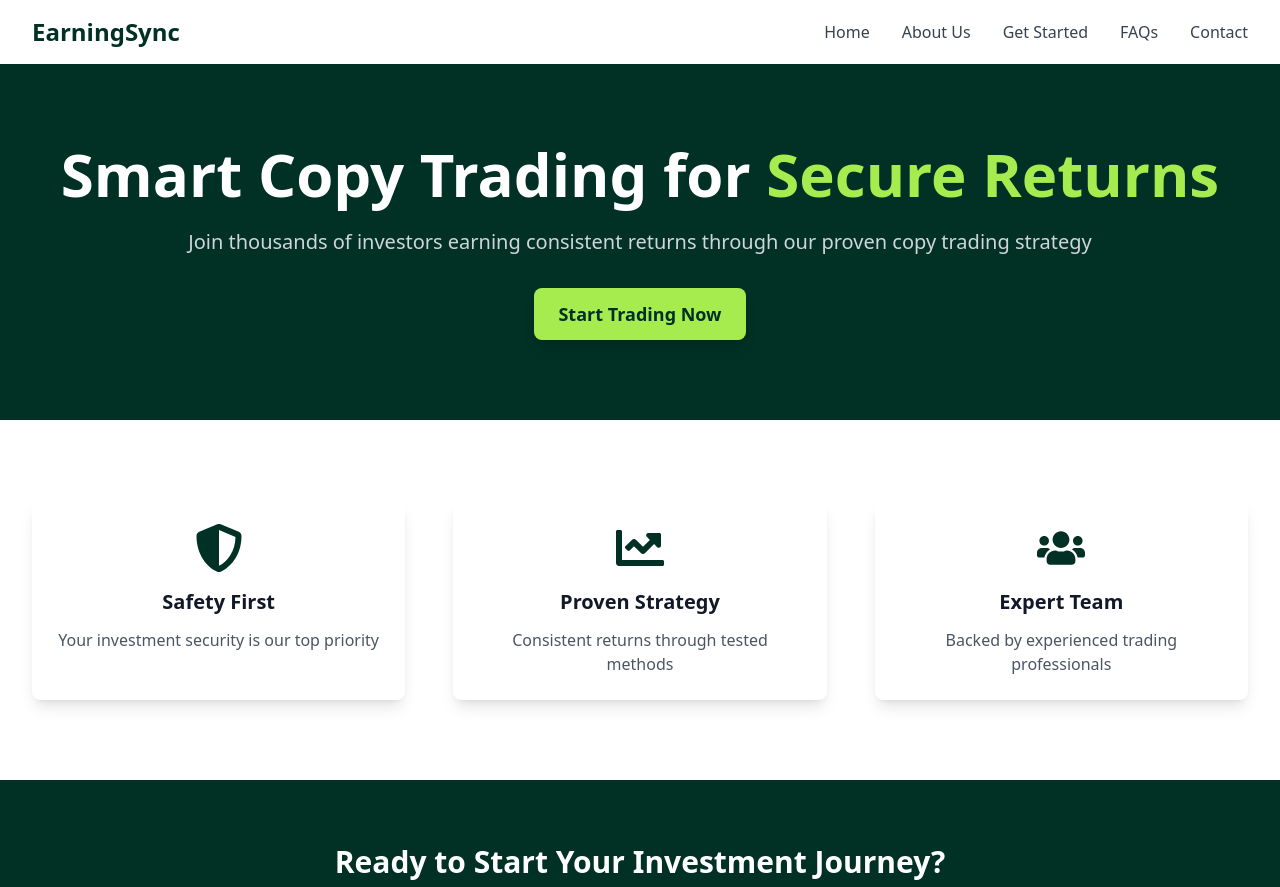
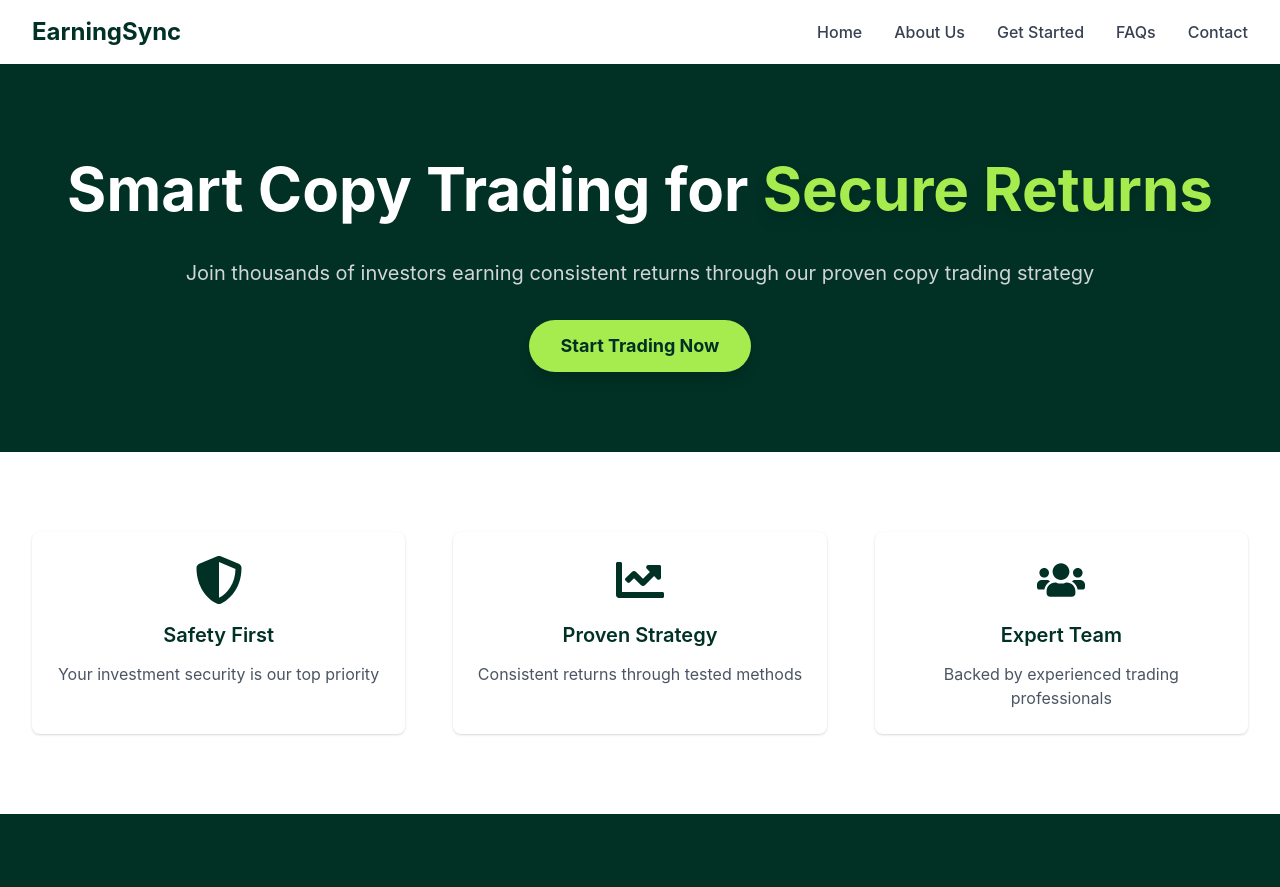
Before and after one commit to Suhaib5333/earning-sync, a React (Vite) app: page / in a window 1280 px wide. Shown: the top 887 px of the page. Built offline with nearby package versions, Linux system fonts and the light colour scheme; the HTML template or start-up script is replaced by a standard one.

Commit message:
fixed file formatting and css

```diff
--- a/src/index.css
+++ b/src/index.css
@@ -5,17 +5,116 @@
 :root {
   --primary-dark: #013024;
   --accent-green: #a7ec4f;
+  --white: #ffffff;
+  --gray-light: #f5f5f5;
+  --gray-dark: #333333;
 }
 
+/* Body Styling */
 body {
-  @apply bg-white text-gray-900;
+  background-color: var(--gray-light);
+  color: var(--gray-dark);
+  font-family: 'Inter', ui-sans-serif, system-ui, -apple-system, BlinkMacSystemFont, "Segoe UI", Roboto, "Helvetica Neue", Arial, "Noto Sans", sans-serif;
 }
 
+/* Buttons */
 .btn-primary {
-  @apply px-6 py-3 bg-[#a7ec4f] text-[#013024] font-semibold rounded-lg
-  hover:bg-opacity-90 transition-all duration-300 shadow-lg;
+  padding-left: 2rem;
+  padding-right: 2rem;
+  padding-top: 0.75rem;
+  padding-bottom: 0.75rem;
+  background-color: #a7ec4f;
+  color: #013024;
+  font-weight: bold;
+  border-radius: 9999px;
+  box-shadow: 0 10px 15px -3px rgba(0,0,0,0.1), 0 4px 6px -2px rgba(0,0,0,0.05);
+  transition-property: all;
+  transition-duration: 300ms;
+}
+.btn-primary:hover {
+  background-color: #013024;
+  color: #a7ec4f;
 }
 
+/* Navigation Links */
 .nav-link {
-  @apply text-gray-700 hover:text-[#a7ec4f] transition-colors duration-300;
+  color: #374151; /* Tailwind's text-gray-700 */
+  transition-property: color;
+  transition-duration: 300ms;
 }
+.nav-link:hover {
+  color: #a7ec4f;
+}
+
+/* Hero Section */
+.hero {
+  background-color: #013024;
+  color: #ffffff;
+  padding-top: 5rem;
+  padding-bottom: 5rem;
+}
+
+.hero-title {
+  font-size: 2.25rem; /* text-4xl */
+  font-weight: bold;
+  margin-bottom: 1.5rem; /* mb-6 */
+}
+@media (min-width: 768px) {
+  .hero-title {
+    font-size: 3.75rem; /* md:text-6xl */
+  }
+}
+
+.hero-subtitle {
+  font-size: 1.25rem; /* text-xl */
+  margin-bottom: 2rem; /* mb-8 */
+  color: #d1d5db; /* text-gray-300 */
+}
+
+/* Features Section */
+.feature-card {
+  text-align: center;
+  padding: 1.5rem;
+  border-radius: 0.5rem;
+  box-shadow: 0 1px 3px 0 rgba(0,0,0,0.1), 0 1px 2px 0 rgba(0,0,0,0.06);
+  background-color: #ffffff;
+  transition: box-shadow 0.3s;
+}
+.feature-card:hover {
+  box-shadow: 0 10px 15px -3px rgba(0,0,0,0.1), 0 4px 6px -2px rgba(0,0,0,0.05);
+}
+
+.feature-icon {
+  width: 3rem; /* w-12 */
+  height: 3rem; /* h-12 */
+  display: block;
+  margin-left: auto;
+  margin-right: auto;
+  margin-bottom: 1rem;
+  color: #013024;
+}
+
+.feature-title {
+  font-size: 1.25rem; /* text-xl */
+  font-weight: 600; /* font-semibold */
+  margin-bottom: 0.75rem; /* mb-3 */
+}
+
+.feature-description {
+  color: #4b5563; /* text-gray-600 */
+}
+
+/* CTA Section */
+.cta {
+  background-color: #013024; /* bg-[#013024] */
+  padding-top: 4rem; /* py-16 */
+  padding-bottom: 4rem; /* py-16 */
+  text-align: center; /* text-center */
+}
+
+.cta-title {
+  font-size: 1.875rem; /* text-3xl */
+  font-weight: bold; /* font-bold */
+  color: #ffffff; /* text-white */
+  margin-bottom: 2rem; /* mb-8 */
+}
--- a/src/pages/Home.jsx
+++ b/src/pages/Home.jsx
@@ -4,9 +4,9 @@ import { FaShieldAlt, FaChartLine, FaUsers } from 'react-icons/fa';
 
 const Home = () => {
   return (
-    <div className="min-h-screen">
+    <div className="min-h-screen bg-[#013024]">
       {/* Hero Section */}
-      <section className="bg-[#013024] text-white py-20">
+      <section className="hero">
         <div className="max-w-7xl mx-auto px-4 sm:px-6 lg:px-8">
           <motion.div
             initial={{ opacity: 0, y: 20 }}
@@ -14,15 +14,17 @@ const Home = () => {
             transition={{ duration: 0.8 }}
             className="text-center"
           >
-            <h1 className="text-4xl md:text-6xl font-bold mb-6">
+            <h1 className="hero-title">
               Smart Copy Trading for
-              <span className="text-[#a7ec4f]"> Secure Returns</span>
+              <span className="text-[#a7ec4f] drop-shadow-lg"> Secure Returns</span>
             </h1>
-            <p className="text-xl mb-8 text-gray-300">
+            <p className="hero-subtitle">
               Join thousands of investors earning consistent returns through our
               proven copy trading strategy
             </p>
-            <button className="btn-primary text-lg">Start Trading Now</button>
+            <button className="btn-primary text-lg shadow-xl hover:scale-105">
+              Start Trading Now
+            </button>
           </motion.div>
         </div>
       </section>
@@ -32,34 +34,32 @@ const Home = () => {
         <div className="max-w-7xl mx-auto px-4 sm:px-6 lg:px-8">
           <div className="grid md:grid-cols-3 gap-12">
             <motion.div
-              whileHover={{ scale: 1.05 }}
-              className="text-center p-6 rounded-lg shadow-lg"
+              whileHover={{ scale: 1.07 }}
+              className="feature-card"
             >
-              <FaShieldAlt className="w-12 h-12 mx-auto text-[#013024] mb-4" />
-              <h3 className="text-xl font-semibold mb-3">Safety First</h3>
-              <p className="text-gray-600">
+              <FaShieldAlt className="feature-icon" />
+              <h3 className="feature-title text-[#013024]">Safety First</h3>
+              <p className="feature-description">
                 Your investment security is our top priority
               </p>
             </motion.div>
-
             <motion.div
-              whileHover={{ scale: 1.05 }}
-              className="text-center p-6 rounded-lg shadow-lg"
+              whileHover={{ scale: 1.07 }}
+              className="feature-card"
             >
-              <FaChartLine className="w-12 h-12 mx-auto text-[#013024] mb-4" />
-              <h3 className="text-xl font-semibold mb-3">Proven Strategy</h3>
-              <p className="text-gray-600">
+              <FaChartLine className="feature-icon" />
+              <h3 className="feature-title text-[#013024]">Proven Strategy</h3>
+              <p className="feature-description">
                 Consistent returns through tested methods
               </p>
             </motion.div>
-
             <motion.div
-              whileHover={{ scale: 1.05 }}
-              className="text-center p-6 rounded-lg shadow-lg"
+              whileHover={{ scale: 1.07 }}
+              className="feature-card"
             >
-              <FaUsers className="w-12 h-12 mx-auto text-[#013024] mb-4" />
-              <h3 className="text-xl font-semibold mb-3">Expert Team</h3>
-              <p className="text-gray-600">
+              <FaUsers className="feature-icon" />
+              <h3 className="feature-title text-[#013024]">Expert Team</h3>
+              <p className="feature-description">
                 Backed by experienced trading professionals
               </p>
             </motion.div>
@@ -68,12 +68,12 @@ const Home = () => {
       </section>
 
       {/* CTA Section */}
-      <section className="bg-[#013024] py-16">
+      <section className="cta bg-[#013024] py-16">
         <div className="max-w-7xl mx-auto px-4 sm:px-6 lg:px-8 text-center">
-          <h2 className="text-3xl font-bold text-white mb-8">
+          <h2 className="cta-title">
             Ready to Start Your Investment Journey?
           </h2>
-          <button className="btn-primary text-lg">
+          <button className="btn-primary text-lg shadow-xl hover:scale-105">
             Open Your Trading Account
           </button>
         </div>
```
Also changed, not shown: package.json (+6 -6 lines), 2 other files (tests, documents, lock files or other folders).
